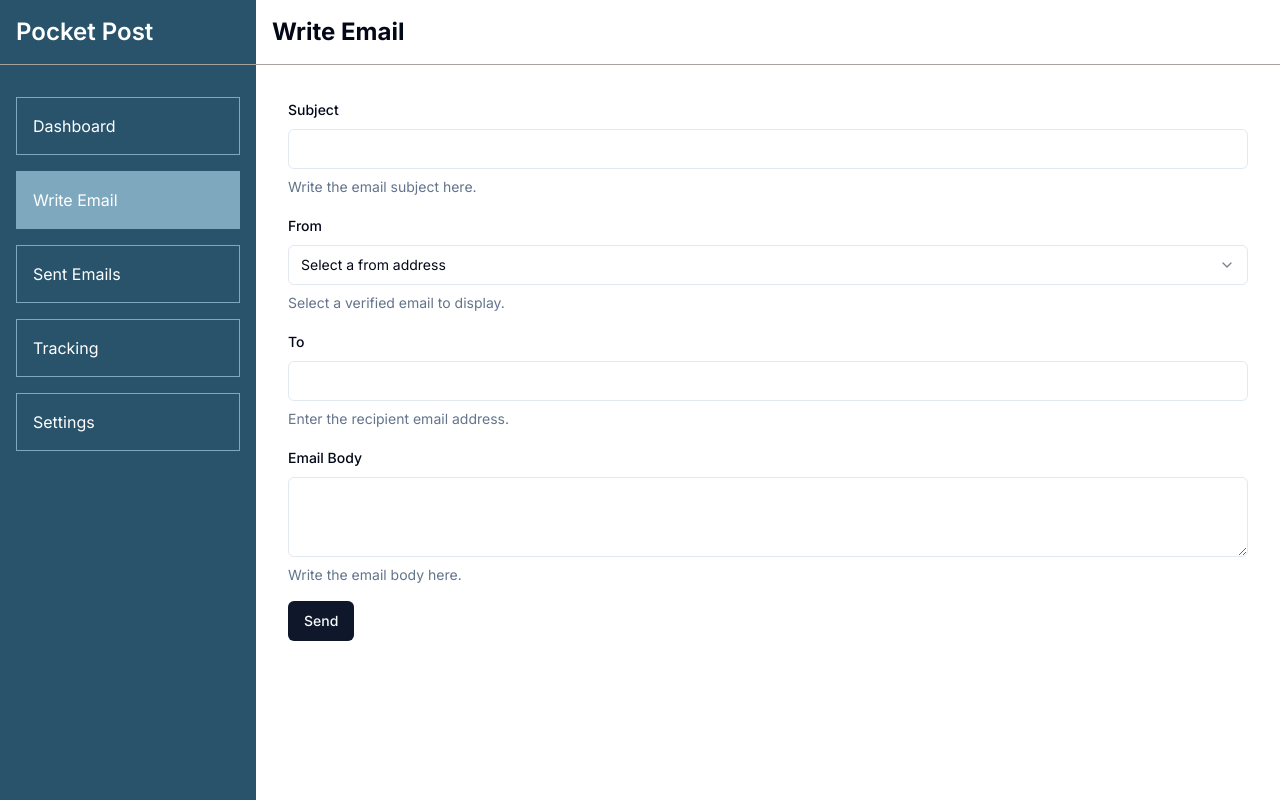
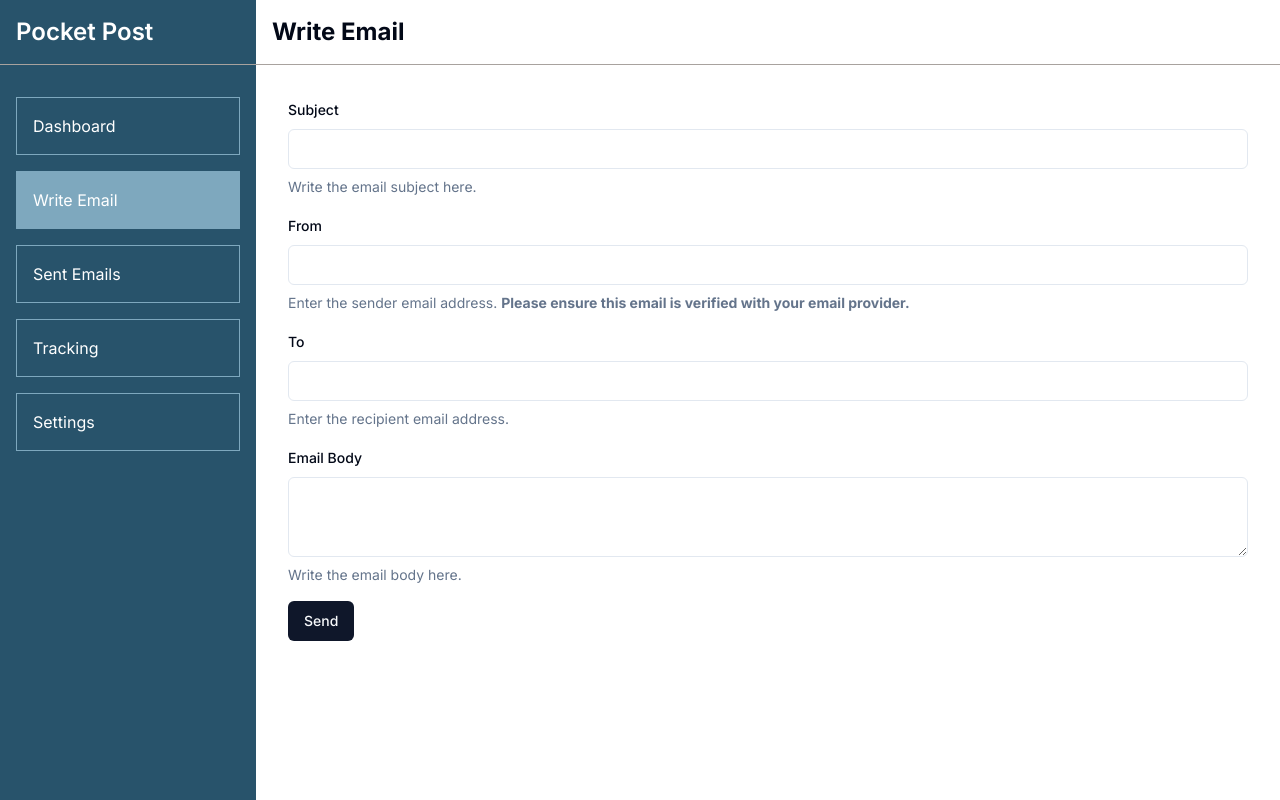
Before and after one commit to thtauhid/pocket-post, a Next.js app: page /dashboard/email/write in a window 1280 px wide. Built offline with nearby package versions, Linux system fonts and the light colour scheme.

Commit message:
Added email sending capability

```diff
--- a/package.json
+++ b/package.json
@@ -33,6 +33,7 @@
     "react-dom": "^18",
     "react-hook-form": "^7.50.0",
     "react-resizable-panels": "^2.0.2",
+    "resend": "^3.1.0",
     "sonner": "^1.4.0",
     "tailwind-merge": "^2.2.1",
     "tailwindcss-animate": "^1.0.7",
--- a/src/app/api/email/route.ts
+++ b/src/app/api/email/route.ts
@@ -1,11 +1,25 @@
 import prisma from "@/lib/prisma";
+import { send_resend } from "@/lib/resend";
 import { auth } from "@clerk/nextjs";
 import { NextResponse } from "next/server";
 
 export async function POST(req: Request) {
   const { userId } = auth();
   const body = await req.json();
-  console.log(body);
+
+  const user = await prisma.user.findUnique({
+    where: {
+      id: userId!,
+    },
+  });
+
+  const resend_email = await send_resend({
+    apiKey: user?.api_key!,
+    from: body.from_address,
+    to: body.to_address,
+    subject: body.subject,
+    text: body.body,
+  });
 
   const emailRes = await prisma.sentEmail.create({
     data: {
@@ -29,6 +43,7 @@ export async function POST(req: Request) {
     data: {
       email: emailRes,
       tracking: trackingRes,
+      resend_email,
     },
   });
 }
--- a/src/app/dashboard/email/write/page.tsx
+++ b/src/app/dashboard/email/write/page.tsx
@@ -22,19 +22,7 @@ import {
   SelectValue,
 } from "@/components/ui/select";
 import { Textarea } from "@/components/ui/textarea";
-import prisma from "@/lib/prisma";
 import { toast } from "sonner";
-
-const from_addresses = [
-  {
-    label: "Official",
-    value: "info@tauhid.dev",
-  },
-  {
-    label: "Personal",
-    value: "thtauhid.71@gmail.com",
-  },
-];
 
 const formSchema = z.object({
   subject: z.string(),
@@ -105,26 +93,17 @@ export default function SettingsPage() {
               render={({ field }) => (
                 <FormItem>
                   <FormLabel>From</FormLabel>
-                  <Select
-                    onValueChange={field.onChange}
-                    defaultValue={field.value}
-                  >
-                    <FormControl>
-                      <SelectTrigger>
-                        <SelectValue placeholder="Select a from address" />
-                      </SelectTrigger>
-                    </FormControl>
-                    <SelectContent>
-                      {from_addresses.map((addr) => (
-                        <SelectItem key={addr.value} value={addr.value}>
-                          {addr.label} ({addr.value})
-                        </SelectItem>
-                      ))}
-                    </SelectContent>
-                  </Select>
+                  <FormControl>
+                    <Input {...field} />
+                  </FormControl>
                   <FormDescription>
-                    Select a verified email to display.
+                    Enter the sender email address.{" "}
+                    <b>
+                      Please ensure this email is verified with your email
+                      provider.
+                    </b>
                   </FormDescription>
+                  <FormMessage />
                 </FormItem>
               )}
             />
--- /dev/null
+++ b/src/lib/resend.ts
@@ -0,0 +1,26 @@
+import { Resend } from "resend";
+
+export async function send_resend({
+  apiKey,
+  from,
+  to,
+  subject,
+  text,
+}: {
+  apiKey: string;
+  from: string;
+  to: string | string[];
+  subject: string;
+  text: string;
+}) {
+  const resend = new Resend(apiKey);
+
+  const result = await resend.emails.send({
+    from,
+    to: Array.isArray(to) ? to : [to],
+    subject,
+    text,
+  });
+
+  return result;
+}
```
Also changed, not shown: 1 other file (tests, documents, lock files or other folders).
